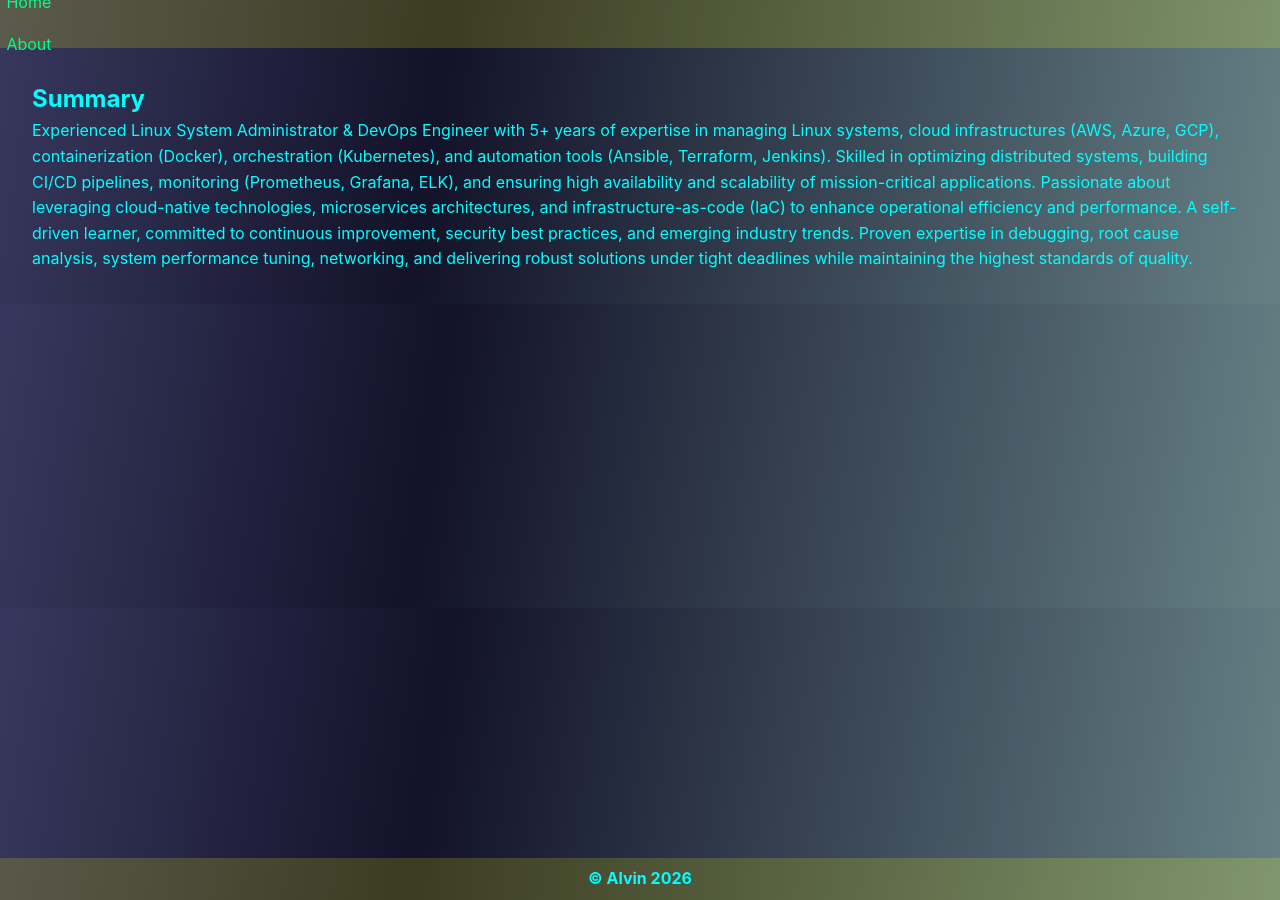
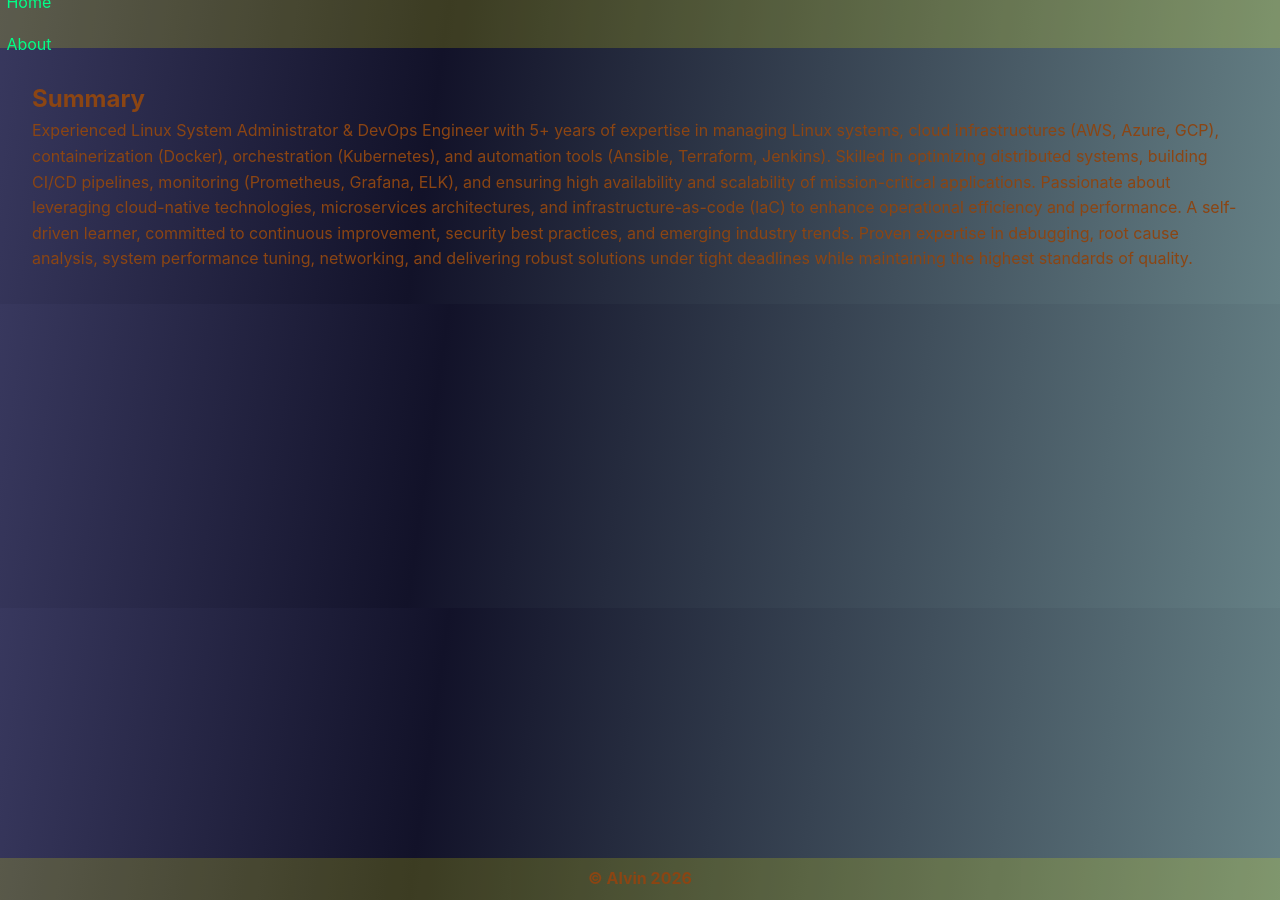
Before and after one commit to kunnoh/kunnoh.github.io, a Jekyll site: the page built from index.html, in a window 1280 px wide. Built offline with Jekyll 4.4.1, drawn with Linux system fonts in a browser that asks for light colours.

Commit message:
update main.css colors

```diff
--- a/assets/css/main.css
+++ b/assets/css/main.css
@@ -15,7 +15,7 @@ body {
   font-family: -apple-system, BlinkMacSystemFont, 'Segoe UI', Roboto, 'Helvetica Neue', Arial, sans-serif;
   font-size: 16px;
   line-height: 1.6;
-  color: aqua;
+  color: saddlebrown;
   /* Layout */
   min-height: 100%;
 
@@ -31,9 +31,9 @@ body {
 /* Dark mode alternative */
 @media (prefers-color-scheme: dark) {
   body {
-    background-color: #38385e !important;
-    background: linear-gradient(98deg, rgba(56, 56, 94, 1) 0%, rgba(18, 18, 41, 1) 34%, rgba(101, 128, 133, 1) 100%) !important;
-    color: rgb(41, 71, 71);
+    background-color: #7b7b9a;
+    background: linear-gradient(98deg, rgb(98, 98, 107) 0%, rgb(59, 59, 76) 34%, rgb(177, 213, 219) 100%);
+    color: aqua;
   }
 }
 .row{
```
